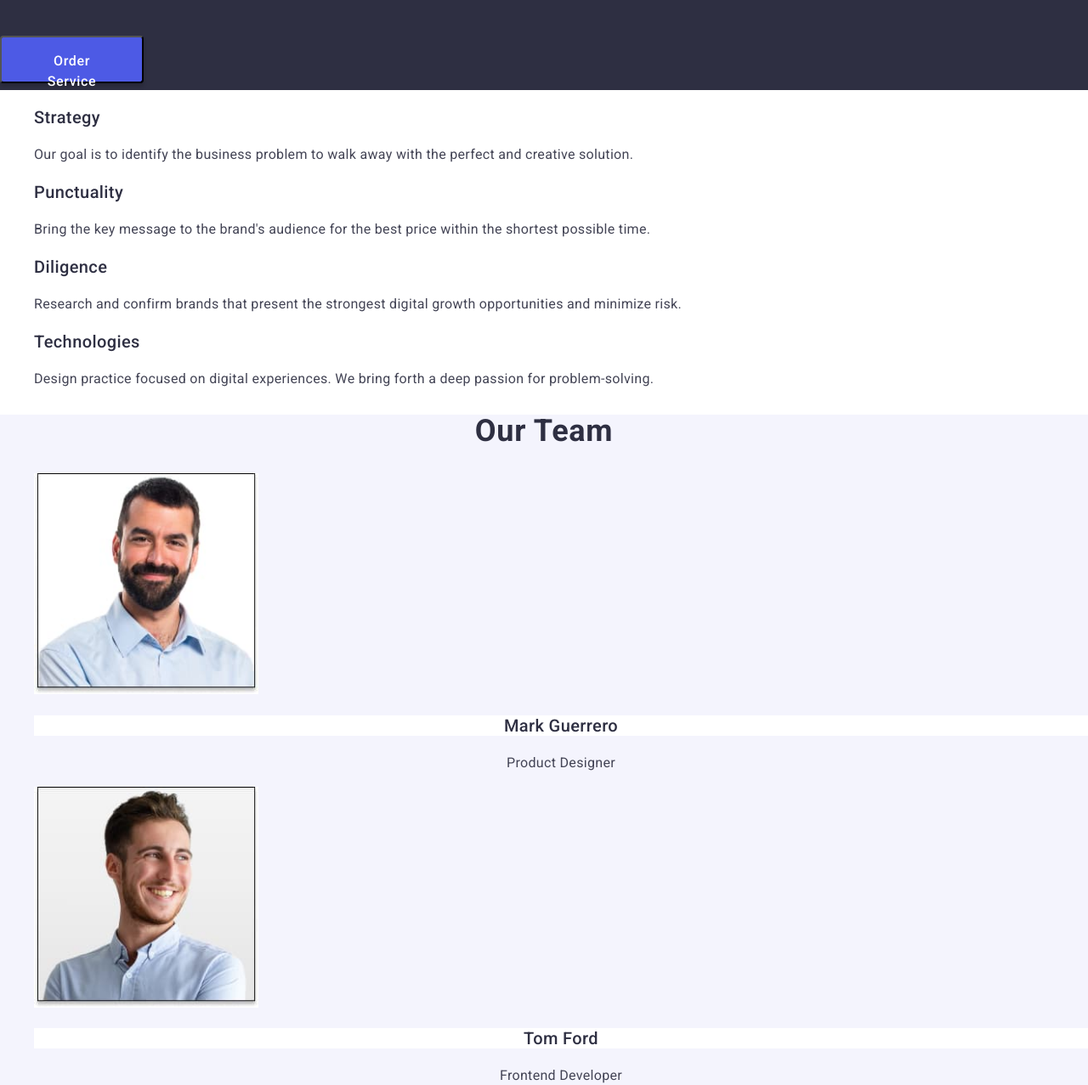
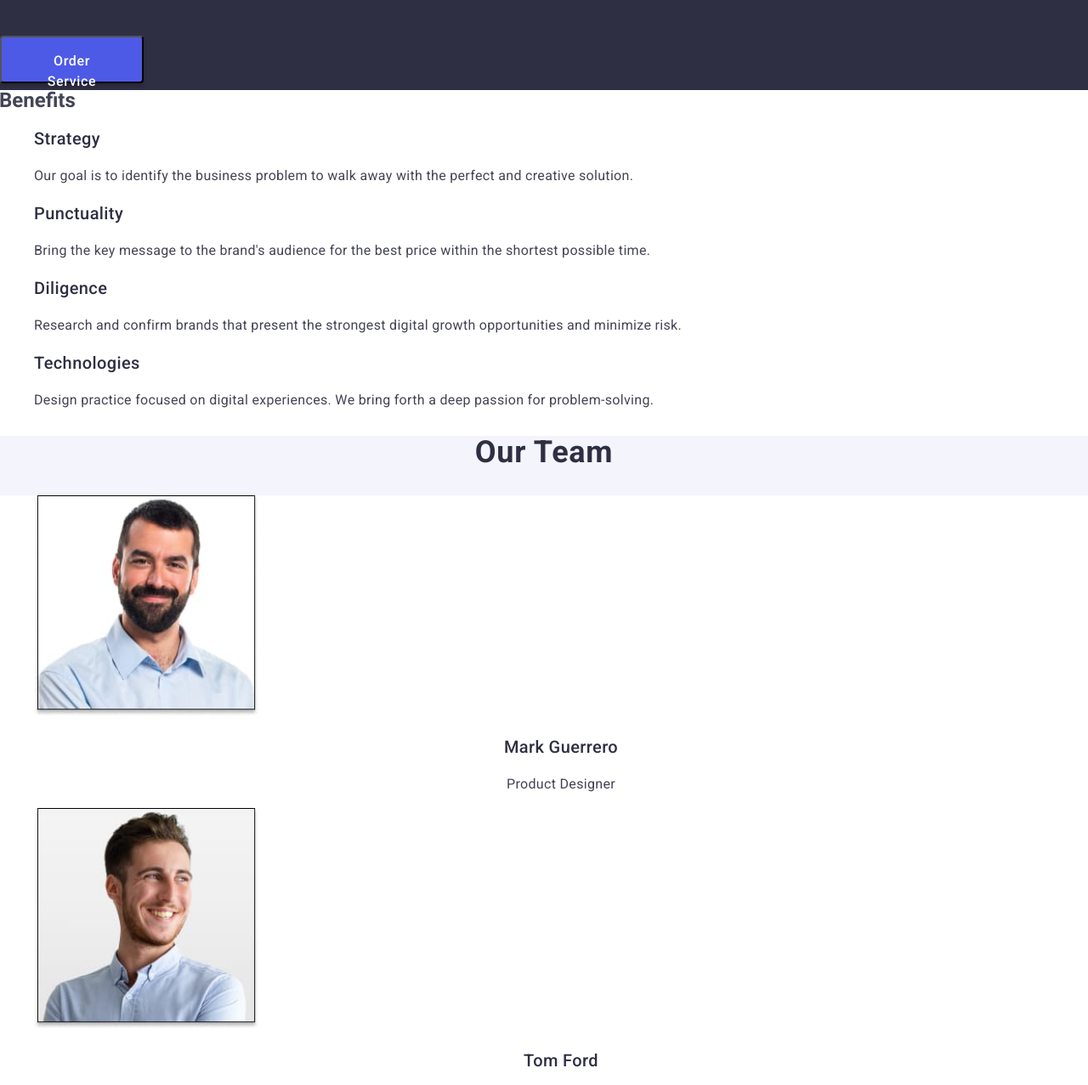
Before and after one commit to TanyaVoitonych/goit-markup-hw-02, a plain HTML site: page index.html in a window 1280 px wide. Shown: the part 284-1561 px from the top of the page at 85% size. Drawn offline with nearby package versions, Linux system fonts and the light colour scheme.

Commit message:
start css 7

```diff
--- a/css/styles.css
+++ b/css/styles.css
@@ -21,9 +21,6 @@ address {
 }
 
 .visually-hidden {
-    position: absolute;
-    width: 1px;
-    height: 1px;
     margin: -1px;
     border: 0;
     padding: 0;
@@ -156,7 +153,9 @@ color: #404BBF;
     color: #2E2F42;
 }
 
-.team-list {}
+.team-list {
+    background-color: #FFFFFF;
+}
 
 .team-item {}
 
--- a/index.html
+++ b/index.html
@@ -20,8 +20,8 @@
 </head>
 <body>
 <header class="header">
-    <nav class="header-navigation">
     <a href="./index.html" class="header-logo">Web<span class="header-logo-text">Studio</span></a>
+    <nav class="header-navigation"></nav>
     <ul class="header-menu-list">
         <li class="header-menu-item menu-item"><a class="header-menu-link menu-link" href="">Studio</a></li>
         <li class="header-menu-item menu-item"><a class="header-menu-link menu-link" href="">Portfolio</a></li>
```
